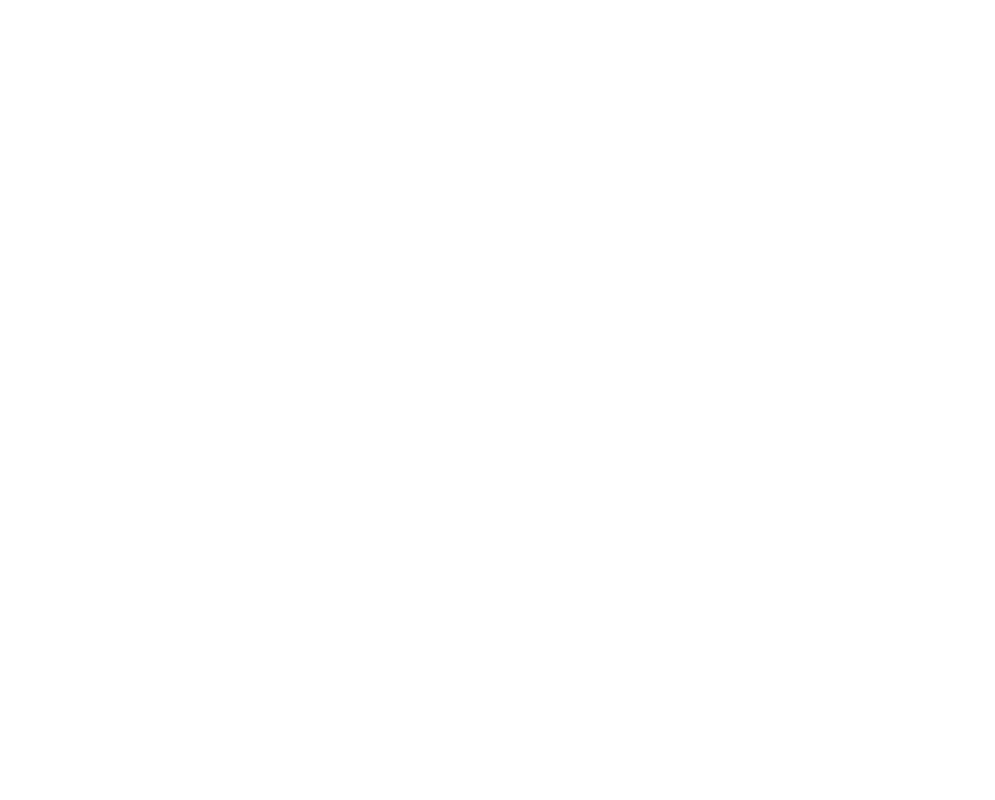
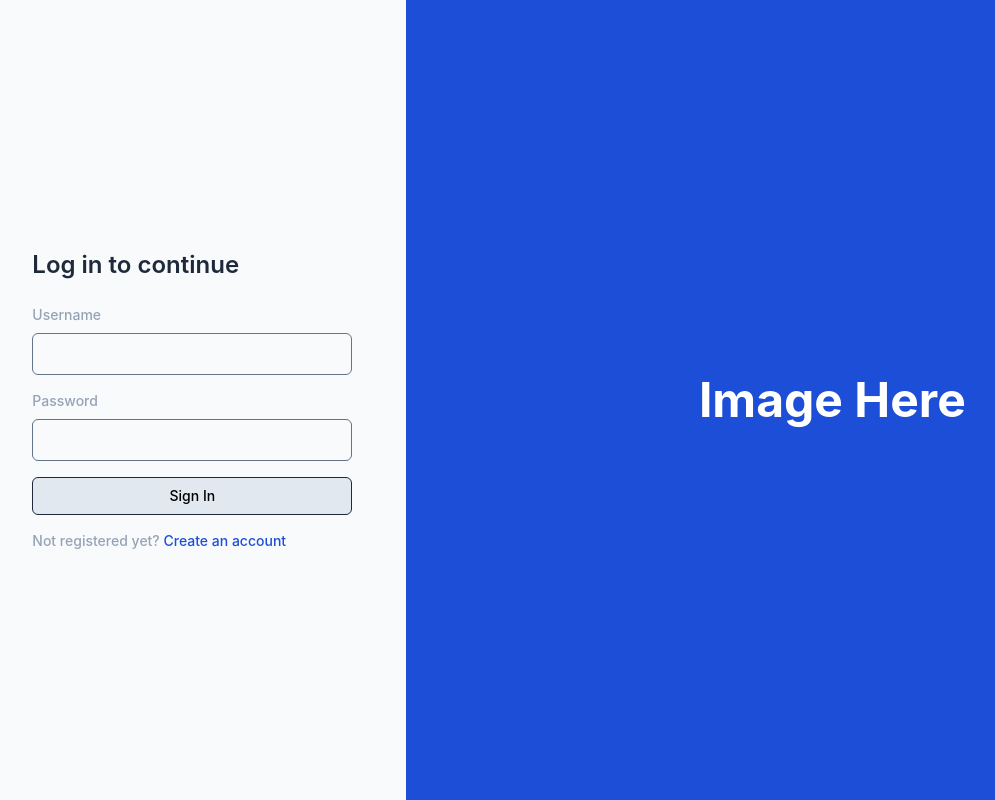
Before and after one commit to nox-cyber0/my-first-ecommerce, a React (Create React App) app: page /sign-in in a window 1280 px wide. Shown: the whole page, without its empty margins (21-1016 px from the left). Built offline with nearby package versions, Linux system fonts and the light colour scheme.

Commit message:
Login page and dark mode update

```diff
--- a/src/App.js
+++ b/src/App.js
@@ -11,7 +11,7 @@
 
 const App = () => {
   return (
-    <div className="App dark">
+    <div className="App">
       <Routes>
         <Route path="/" element={<Home />} />
         <Route path="products" element={<Products />} />
--- a/src/Components/Layout.jsx
+++ b/src/Components/Layout.jsx
@@ -5,7 +5,7 @@
   return (
     <>
       <Navbar />
-      <div className="pt-16 px-8 md:px-20">
+      <div className="pt-16 px-10 md:px-20 text-slate-800 bg-slate-50 dark:bg-slate-800 dark:text-white min-h-screen">
         {children}
       </div>
     </>
--- a/src/Components/Navbar.jsx
+++ b/src/Components/Navbar.jsx
@@ -13,8 +13,8 @@
   }, [displayMenu])
 
   return (
-    <header className='fixed w-full'>
-      <nav className="w-full md:flex md:justify-between md:items-center bg-gray-50 px-8 md:px-20 py-2.5 dark:bg-slate-800">
+    <header className='fixed w-full bg-gray-50 dark:bg-slate-800'>
+      <nav className="w-full md:flex md:justify-between md:items-center px-12 md:px-20 py-3.5 mx-auto">
         <Link className="text-lg font-bold font-mono text-blue-700 uppercase inline dark:text-white" to='/'>Logo</Link>
         <span
           className='md:hidden block float-right font-mono cursor-pointer text-slate-800 dark:text-gray-50'
@@ -22,7 +22,7 @@
             displayMenu === 'hidden' ? setDisplayMenu('block') : setDisplayMenu('hidden')
           }}
         >{menuIcon}</span>
-        <div className={`${displayMenu} md:flex md:justify-between w-3/4`}>
+        <div className={`${displayMenu} md:flex md:justify-between w-3/4 max-sm:w-full text-right`}>
           <ul className="text-slate-700 dark:text-gray-50 font-medium md:flex">
             <li className="md:mx-6 py-2.5 md:py-0"><NavLink to='/'>Home</NavLink></li>
             <li className="md:mx-6 pb-2.5 md:py-0"><NavLink to='/products'>Products</NavLink></li>
--- a/src/Components/ProductCard.jsx
+++ b/src/Components/ProductCard.jsx
@@ -1,11 +1,13 @@
 const ProductCard = () => {
   return (
-    <div className="flex sm:block shadow-lg h-36 sm:h-fit">
-      <div className="max-sm:rounded-tl-lg max-sm:rounded-bl-lg bg-slate-200 sm:rounded-tl-lg sm:rounded-t-lg flex justify-center items-center w-2/5 sm:w-full h-36">Product</div>
-      <div className="max-sm:rounded-t-lg max-sm:rounded-bl-lg bg-slate-50 sm:rounded-bl-lg sm:b-lg py-1.5 px-3 w-3/5 sm:w-full max-sm:flex justify-start items-center">
+    <div className="rounded-lg shadow-md shadow-slate-300 dark:shadow-slate-900 flex sm:block">
+      <div className="flex justify-center items-center rounded-tl-lg max-sm:rounded-bl-lg sm:rounded-t-lg bg-slate-500 w-2/5 sm:w-full h-32 sm:h-40">
+        <p className="text-slate-800 font-medium">Product</p>
+      </div>
+      <div className="flex justify-start items-center py-1.5 px-3 rounded-br-lg max-sm:rounded-tr-lg sm:rounded-b-lg w-3/5 sm:w-full sm:block max-sm:h-32 flex-wrap dark:bg-slate-700">
         <div>
-          <p className="text-sm font-medium text-slate-500">Product name</p>
-          <p className="text-base text-slate-800">$200</p>
+          <h4 className="text-slate-400 font-medium">Product X</h4>
+          <p className="text-slate-700 dark:text-slate-50">$200</p>
         </div>
       </div>
     </div>
--- a/src/Pages/Login.jsx
+++ b/src/Pages/Login.jsx
@@ -6,7 +6,26 @@
 const Login = () => {
   return (
     <>
-
+      <div className="flex flex-wrap h-screen">
+        <div className="flex justify-center items-center h-full bg-gray-50 w-full xl:w-1/3 md:w-1/2 dark:bg-slate-800">
+          <form className="w-3/4 mx-auto">
+            <h1 className="text-2xl font-semibold mb-6 text-slate-800 dark:text-white">Log in to continue</h1>
+            <div className="mb-4">
+              <label htmlFor="username" className="block text-left text-sm font-medium mb-2 text-slate-400">Username</label>
+              <input type="text" className="block w-full text-base p-2 rounded-md bg-transparent border text-slate-800 border-slate-500 focus:bg-slate-50 focus:outline-slate-800 dark:text-slate-200 dark:focus:bg-slate-700 dark:outline-slate-100" />
+            </div>
+            <div className="mb-4">
+              <label htmlFor="password" className="block text-left text-sm font-medium mb-2 text-slate-400">Password</label>
+              <input type="password" className="block w-full text-base p-2 rounded-md bg-transparent border text-slate-800 border-slate-500 focus:bg-slate-50 focus:outline-slate-800 dark:text-slate-200 dark:focus:bg-slate-700 dark:outline-slate-100" />
+            </div>
+            <button className="block w-full text-center text-sm font-medium border border-slate-800 p-2 rounded-md bg-slate-200 hover:bg-slate-300 transition-all mt-3 dark:border-0 dark:bg-slate-100 dark:hover:bg-slate-200">Sign In</button>
+            <p className="text-slate-400 dark:text-slate-200 font-medium text-sm mt-4">Not registered yet? <Link className="text-blue-700 transition-all hover:underline dark:text-blue-500" to="/sign-up">Create an account</Link></p>
+          </form>
+        </div>
+        <div className="hidden md:flex xl:w-2/3 md:w-1/2 bg-blue-700 h-full justify-center items-center text-5xl font-bold text-center text-white">
+          Image Here
+        </div>
+      </div>
     </>
   )
 }
--- a/src/Pages/Signup.jsx
+++ b/src/Pages/Signup.jsx
@@ -7,27 +7,27 @@
   return (
     <>
       <div className="flex flex-wrap h-screen">
-        <div className="flex justify-center items-center h-full bg-gray-50 w-full xl:w-1/3 md:w-1/2">
+        <div className="flex justify-center items-center h-full bg-gray-50 w-full xl:w-1/3 md:w-1/2 dark:bg-slate-800">
           <form className="w-3/4 mx-auto">
-            <h1 className="text-2xl font-semibold mb-6">Create your account</h1>
+            <h1 className="text-2xl font-semibold mb-6 text-slate-800 dark:text-white">Create your account</h1>
             <div className="mb-4">
-              <label htmlFor="username" className="block text-left text-sm font-medium mb-2 text-slate-500">Username</label>
-              <input type="text" className="block w-full text-base p-2 rounded-md bg-transparent border border-slate-500 focus:bg-slate-50 focus:outline-slate-800" />
+              <label htmlFor="username" className="block text-left text-sm font-medium mb-2 text-slate-400">Username</label>
+              <input type="text" className="block w-full text-base p-2 rounded-md bg-transparent border text-slate-800 border-slate-500 focus:bg-slate-50 focus:outline-slate-800 dark:text-slate-200 dark:focus:bg-slate-700 dark:outline-slate-100" />
             </div>
             <div className="mb-4">
-              <label htmlFor="email" className="block text-left text-sm font-medium mb-2 text-slate-500">Email</label>
-              <input type="email" className="block w-full text-base p-2 rounded-md bg-transparent border border-slate-500 focus:bg-slate-50 focus:outline-slate-800" />
+              <label htmlFor="email" className="block text-left text-sm font-medium mb-2 text-slate-400">Email</label>
+              <input type="email" className="block w-full text-base p-2 rounded-md bg-transparent border text-slate-800 border-slate-500 focus:bg-slate-50 focus:outline-slate-800 dark:text-slate-200 dark:focus:bg-slate-700 dark:outline-slate-100" />
             </div>
             <div className="mb-4">
-              <label htmlFor="password" className="block text-left text-sm font-medium mb-2 text-slate-500">Password</label>
-              <input type="password" className="block w-full text-base p-2 rounded-md bg-transparent border border-slate-500 focus:bg-slate-50 focus:outline-slate-800" />
+              <label htmlFor="password" className="block text-left text-sm font-medium mb-2 text-slate-400">Password</label>
+              <input type="password" className="block w-full text-base p-2 rounded-md bg-transparent border text-slate-800 border-slate-500 focus:bg-slate-50 focus:outline-slate-800 dark:text-slate-200 dark:focus:bg-slate-700 dark:outline-slate-100" />
             </div>
             <div className="mb-4">
-              <label htmlFor="confirmpassword" className="block text-left text-sm font-medium mb-2 text-slate-500">Confirm Password</label>
-              <input type="password" className="block w-full text-base p-2 rounded-md bg-transparent border border-slate-500 focus:bg-slate-50 focus:outline-slate-800" />
+              <label htmlFor="confirmpassword" className="block text-left text-sm font-medium mb-2 text-slate-400">Confirm Password</label>
+              <input type="password" className="block w-full text-base p-2 rounded-md bg-transparent border text-slate-800 border-slate-500 focus:bg-slate-50 focus:outline-slate-800 dark:text-slate-200 dark:focus:bg-slate-700 dark:outline-slate-100" />
             </div>
-            <button className="block w-full text-center text-sm font-medium border border-slate-800 p-2 rounded-md bg-gray-200 hover:bg-gray-300 transition-all">Sign Up</button>
-            <p className="text-slate-500 font-medium text-sm mt-4">Already have an account? <Link className="text-blue-700 transition-all hover:underline" to="/sign-in">Sign In</Link></p>
+            <button className="block w-full text-center text-sm font-medium border border-slate-800 p-2 rounded-md bg-slate-200 hover:bg-slate-300 transition-all mt-3 dark:border-0 dark:bg-slate-100 dark:hover:bg-slate-200">Sign Up</button>
+            <p className="text-slate-400 dark:text-slate-200 font-medium text-sm mt-4">Already have an account? <Link className="text-blue-700 transition-all hover:underline dark:text-blue-500" to="/sign-in">Sign In</Link></p>
           </form>
         </div>
         <div className="hidden md:flex xl:w-2/3 md:w-1/2 bg-blue-700 h-full justify-center items-center text-5xl font-bold text-center text-white">
```
